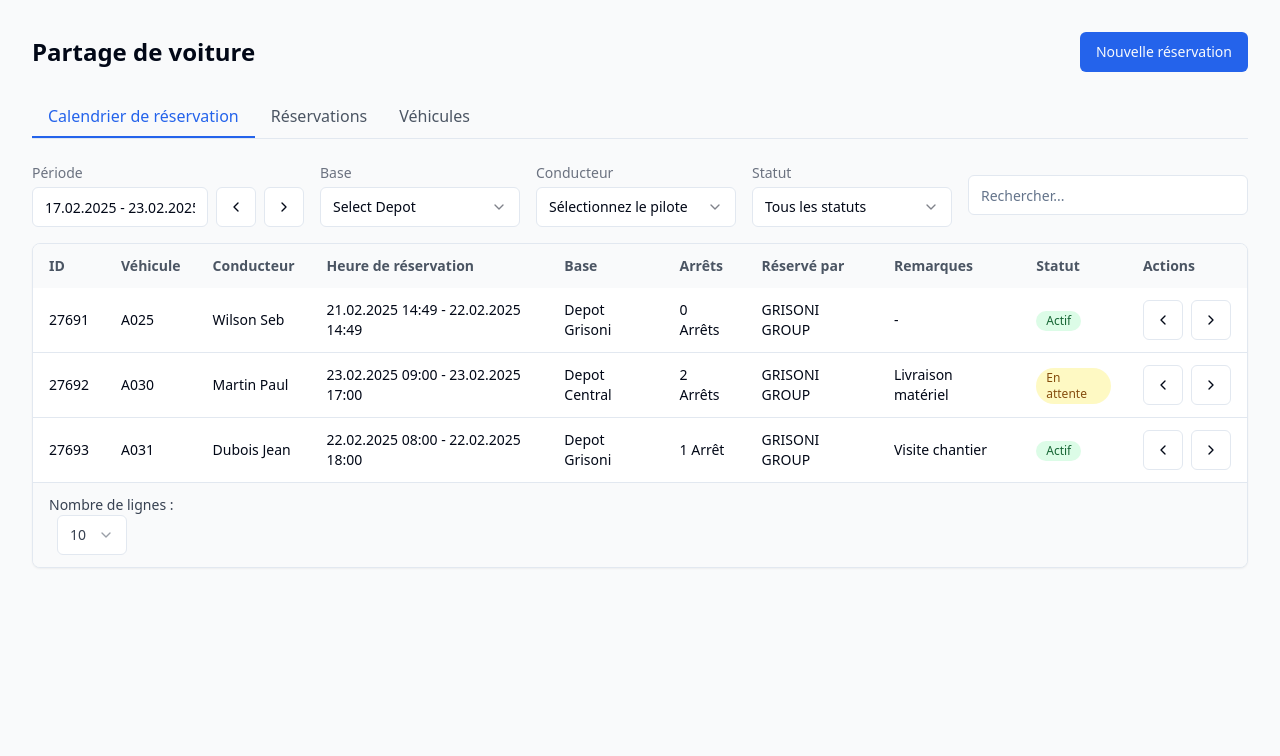
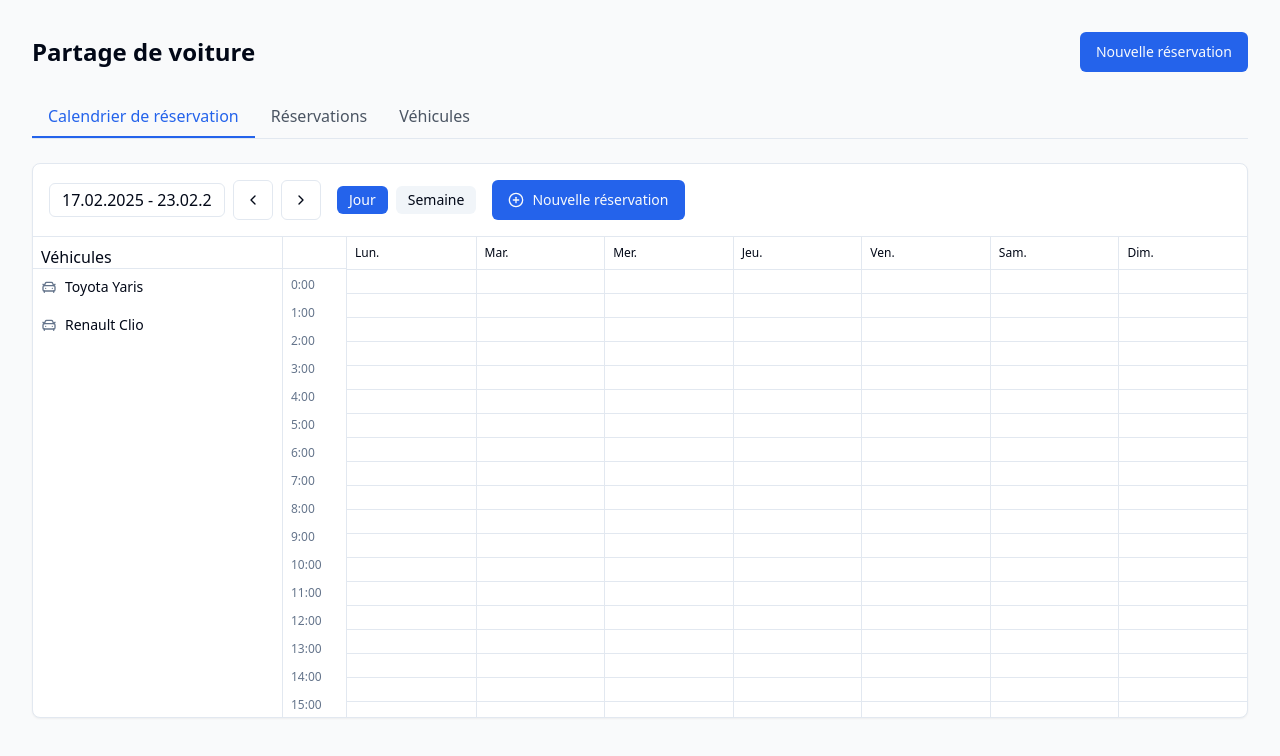
Before and after one commit to Aymanebouf/reservation-vehicules, a React (Vite) app: page / in a window 1280 px wide. Shown: the top 756 px of the page. Built offline with nearby package versions, Linux system fonts and the light colour scheme.

Commit message:
Update BookingCalendar page
The prompt requested modifications to the "Réservations" section of the BookingCalendar component,  adding a previous page functionality.  The exact implementation details are not specified in this commit.

```diff
--- a/src/components/Calendar/BookingCalendar.tsx
+++ b/src/components/Calendar/BookingCalendar.tsx
@@ -1,7 +1,14 @@
 
 import { Card } from "@/components/ui/card";
-import { ChevronLeft, ChevronRight } from "lucide-react";
+import { ChevronLeft, ChevronRight, CarFront, PlusCircle } from "lucide-react";
 import { Button } from "@/components/ui/button";
+import {
+  Dialog,
+  DialogContent,
+  DialogHeader,
+  DialogTitle,
+  DialogTrigger,
+} from "@/components/ui/dialog";
 import {
   Select,
   SelectContent,
@@ -10,34 +17,31 @@ import {
   SelectValue,
 } from "@/components/ui/select";
 import { Input } from "@/components/ui/input";
+import { useState } from "react";
+import NewBookingForm from "../Bookings/NewBookingForm";
 
 const weekDays = ["Lun.", "Mar.", "Mer.", "Jeu.", "Ven.", "Sam.", "Dim."];
 const vehicles = [
-  { id: "A025", name: "Toyota Yaris" },
-  { id: "A030", name: "Renault Clio" },
-  { id: "A031", name: "Peugeot 208" },
+  {
+    id: "A025",
+    name: "Toyota Yaris",
+    status: "Disponible",
+    type: "Citadine",
+  },
+  {
+    id: "A030",
+    name: "Renault Clio",
+    status: "En cours",
+    type: "Citadine",
+  },
 ];
 
+type TabType = 'calendar' | 'list' | 'vehicles';
+
 export const BookingCalendar = () => {
-  return (
-    <div className="space-y-6">
-      <div className="flex items-center justify-between">
-        <h1 className="text-2xl font-semibold">Partage de voiture</h1>
-        <Button>Nouvelle réservation</Button>
-      </div>
+  const [activeTab, setActiveTab] = useState<TabType>('calendar');
 
-      <div className="flex border-b">
-        <button className="px-4 py-2 border-b-2 border-primary text-primary">
-          Calendrier de réservation
-        </button>
-        <button className="px-4 py-2 border-b-2 border-transparent text-gray-600 hover:border-gray-300">
-          Réservations
-        </button>
-        <button className="px-4 py-2 border-b-2 border-transparent text-gray-600 hover:border-gray-300">
-          Véhicules
-        </button>
-      </div>
-
+  const renderBookingList = () => (
     <div className="space-y-4">
       <div className="flex items-center gap-4">
         <div className="space-y-1">
@@ -114,7 +118,7 @@ export const BookingCalendar = () => {
                 <th className="px-4 py-3">ID</th>
                 <th className="px-4 py-3">Véhicule</th>
                 <th className="px-4 py-3">Conducteur</th>
-                  <th className="px-4 py-3">Heure de réservation</th>
+                <th className="px-4 py-3">Période de réservation</th>
                 <th className="px-4 py-3">Base</th>
                 <th className="px-4 py-3">Arrêts</th>
                 <th className="px-4 py-3">Réservé par</th>
@@ -128,7 +132,7 @@ export const BookingCalendar = () => {
                 <td className="px-4 py-3">27691</td>
                 <td className="px-4 py-3">A025</td>
                 <td className="px-4 py-3">Wilson Seb</td>
-                  <td className="px-4 py-3">21.02.2025 14:49 - 22.02.2025 14:49</td>
+                <td className="px-4 py-3">21.02.2025 - 22.02.2025</td>
                 <td className="px-4 py-3">Depot Grisoni</td>
                 <td className="px-4 py-3">0 Arrêts</td>
                 <td className="px-4 py-3">GRISONI GROUP</td>
@@ -153,7 +157,7 @@ export const BookingCalendar = () => {
                 <td className="px-4 py-3">27692</td>
                 <td className="px-4 py-3">A030</td>
                 <td className="px-4 py-3">Martin Paul</td>
-                  <td className="px-4 py-3">23.02.2025 09:00 - 23.02.2025 17:00</td>
+                <td className="px-4 py-3">23.02.2025 - 23.02.2025</td>
                 <td className="px-4 py-3">Depot Central</td>
                 <td className="px-4 py-3">2 Arrêts</td>
                 <td className="px-4 py-3">GRISONI GROUP</td>
@@ -178,7 +182,7 @@ export const BookingCalendar = () => {
                 <td className="px-4 py-3">27693</td>
                 <td className="px-4 py-3">A031</td>
                 <td className="px-4 py-3">Dubois Jean</td>
-                  <td className="px-4 py-3">22.02.2025 08:00 - 22.02.2025 18:00</td>
+                <td className="px-4 py-3">22.02.2025 - 22.02.2025</td>
                 <td className="px-4 py-3">Depot Grisoni</td>
                 <td className="px-4 py-3">1 Arrêt</td>
                 <td className="px-4 py-3">GRISONI GROUP</td>
@@ -219,6 +223,124 @@ export const BookingCalendar = () => {
         </div>
       </Card>
     </div>
+  );
+
+  const renderCalendar = () => (
+    <Card className="overflow-hidden">
+      <div className="border-b p-4">
+        <div className="flex items-center gap-4">
+          <div className="flex items-center gap-2">
+            <input
+              type="text"
+              value="17.02.2025 - 23.02.2025"
+              className="w-44 rounded-md border px-3 py-1"
+            />
+            <Button variant="outline" size="icon">
+              <ChevronLeft className="h-4 w-4" />
+            </Button>
+            <Button variant="outline" size="icon">
+              <ChevronRight className="h-4 w-4" />
+            </Button>
+          </div>
+          <div className="flex items-center gap-2">
+            <button className="rounded-md bg-primary px-3 py-1 text-sm text-white">
+              Jour
+            </button>
+            <button className="rounded-md bg-slate-100 px-3 py-1 text-sm">
+              Semaine
+            </button>
+          </div>
+          <Dialog>
+            <DialogTrigger asChild>
+              <Button className="gap-2">
+                <PlusCircle className="h-4 w-4" />
+                Nouvelle réservation
+              </Button>
+            </DialogTrigger>
+            <DialogContent className="sm:max-w-[90vw] sm:h-[90vh]">
+              <DialogHeader>
+                <DialogTitle>Nouvelle réservation</DialogTitle>
+              </DialogHeader>
+              <NewBookingForm />
+            </DialogContent>
+          </Dialog>
+        </div>
+      </div>
+      <div className="grid grid-cols-[250px_auto_1fr] h-[calc(100vh-20rem)] overflow-hidden">
+        <div className="border-r">
+          <div className="h-8 border-b bg-white font-medium p-2">Véhicules</div>
+          <div className="space-y-[2px]">
+            {vehicles.map((vehicle) => (
+              <div
+                key={vehicle.id}
+                className="flex items-center gap-2 p-2 hover:bg-slate-50"
+              >
+                <CarFront className="h-4 w-4 text-slate-500" />
+                <span className="text-sm">{vehicle.name}</span>
+              </div>
+            ))}
+          </div>
+        </div>
+        <div className="w-16 border-r bg-white">
+          <div className="h-8 border-b" />
+          <div className="space-y-3 p-2">
+            {Array.from({ length: 24 }, (_, i) => (
+              <div key={i} className="text-xs text-slate-500">{`${i}:00`}</div>
+            ))}
+          </div>
+        </div>
+        <div>
+          <div className="grid grid-cols-7 border-b">
+            {weekDays.map((day) => (
+              <div key={day} className="h-8 border-l p-2 text-xs font-medium first:border-l-0">
+                {day}
+              </div>
+            ))}
+          </div>
+          <div className="grid grid-cols-7">
+            {Array.from({ length: 7 }).map((_, dayIndex) => (
+              <div key={dayIndex} className="border-l first:border-l-0">
+                {Array.from({ length: 24 }).map((_, hourIndex) => (
+                  <div key={hourIndex} className="h-6 border-b" />
+                ))}
+              </div>
+            ))}
+          </div>
+        </div>
+      </div>
+    </Card>
+  );
+
+  return (
+    <div className="space-y-6">
+      <div className="flex items-center justify-between">
+        <h1 className="text-2xl font-semibold">Partage de voiture</h1>
+        <Button>Nouvelle réservation</Button>
+      </div>
+
+      <div className="flex border-b">
+        <button
+          className={`px-4 py-2 border-b-2 ${activeTab === 'calendar' ? 'border-primary text-primary' : 'border-transparent text-gray-600 hover:border-gray-300'}`}
+          onClick={() => setActiveTab('calendar')}
+        >
+          Calendrier de réservation
+        </button>
+        <button
+          className={`px-4 py-2 border-b-2 ${activeTab === 'list' ? 'border-primary text-primary' : 'border-transparent text-gray-600 hover:border-gray-300'}`}
+          onClick={() => setActiveTab('list')}
+        >
+          Réservations
+        </button>
+        <button
+          className={`px-4 py-2 border-b-2 ${activeTab === 'vehicles' ? 'border-primary text-primary' : 'border-transparent text-gray-600 hover:border-gray-300'}`}
+          onClick={() => setActiveTab('vehicles')}
+        >
+          Véhicules
+        </button>
+      </div>
+
+      {activeTab === 'calendar' && renderCalendar()}
+      {activeTab === 'list' && renderBookingList()}
     </div>
   );
 };
```
Lines whose indentation alone changed are shown as unchanged.
